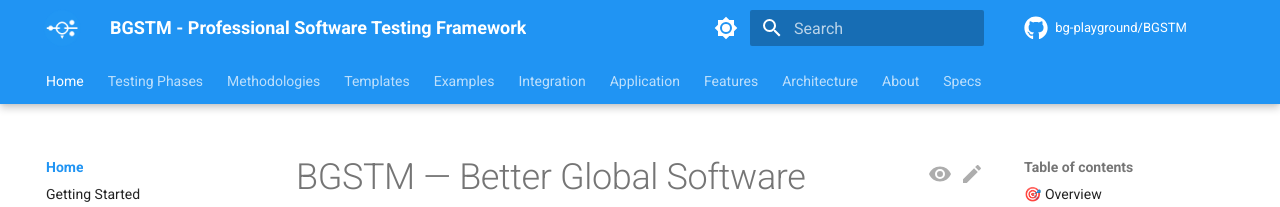
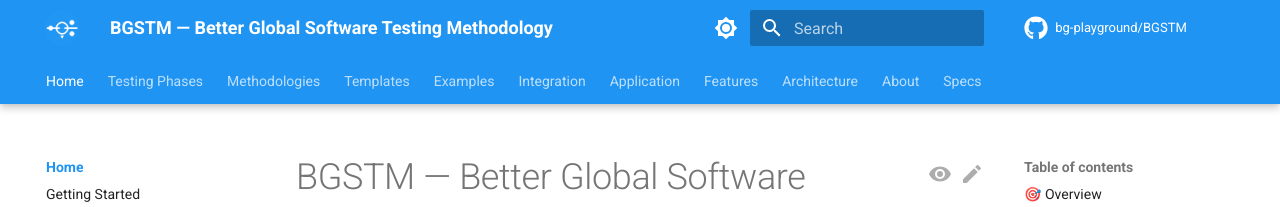
Before and after one commit to bg-playground/BGSTM, an MkDocs documentation site: the page built from docs/index.md, in a window 1280 px wide. Shown: the top 207 px of the page. Built offline with MkDocs 1.6.1 and Material for MkDocs 9.7.7, drawn with Linux system fonts in a browser that asks for light colours; comment, search, counter and statistics services are not loaded.

Commit message:
docs: align MkDocs site identity

```diff
--- a/mkdocs.yml
+++ b/mkdocs.yml
@@ -1,5 +1,5 @@
-site_name: BGSTM - Professional Software Testing Framework
-site_description: A comprehensive, professional software testing framework adaptable to Agile, Scrum, and Waterfall methodologies
+site_name: BGSTM — Better Global Software Testing Methodology
+site_description: A practical, six-phase, methodology-agnostic software testing framework for Agile, Scrum, Waterfall, and hybrid delivery models
 site_author: BGSTM Project
 site_url: https://bg-playground.github.io/BGSTM/
 
```
